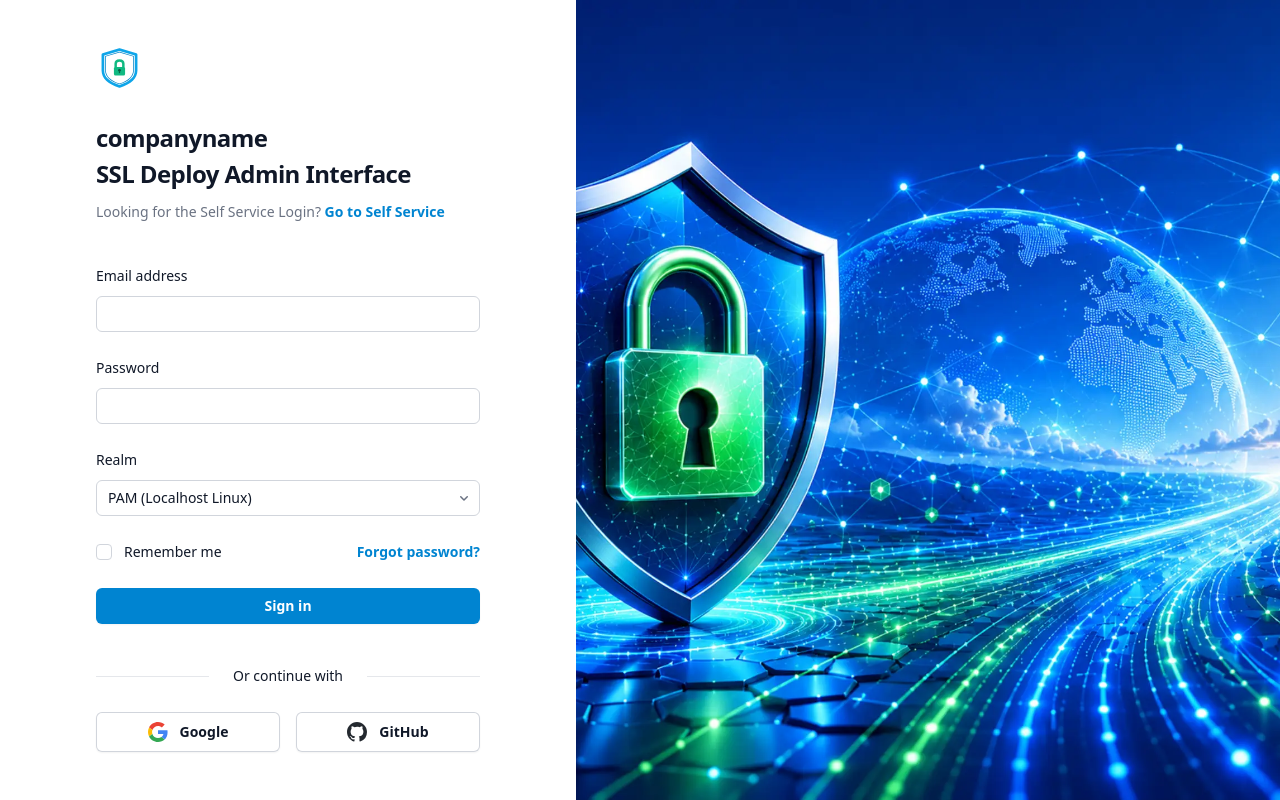
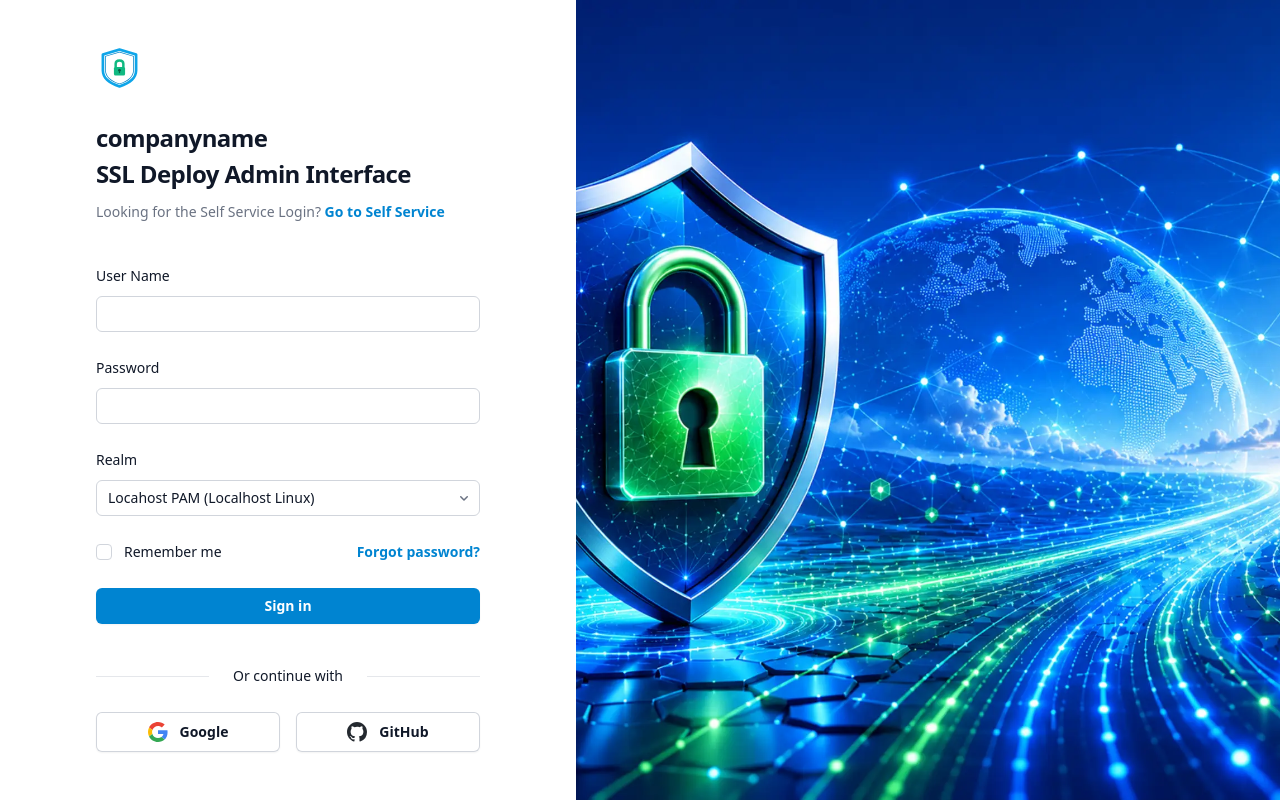
Before and after one commit to propstat-dev/ssldeploy, a Flask app: page /admin/ in a window 1280 px wide. Run offline with Flask 3, Linux system fonts and the light colour scheme; style sheets or scripts are compiled from the project's sources.

Commit message:
Aligns Admin Log-In Classes with User Log-In

```diff
--- a/ssldeploy/templates/admin/adminlogin.html
+++ b/ssldeploy/templates/admin/adminlogin.html
@@ -30,25 +30,25 @@
                 <div>
                 <form action="#" method="POST" class="space-y-6">
                     <div>
-                    <label for="email" class="block text-sm/6 font-medium text-gray-900 dark:text-gray-100">Email address</label>
+                    <label for="email" class="block text-sm/6 font-medium text-gray-900 dark:text-gray-100">User Name</label>
                     <div class="mt-2">
-                        <input id="email" type="email" name="email" required autocomplete="email" class="block w-full rounded-md bg-white px-3 py-1.5 text-base text-gray-900 outline-1 -outline-offset-1 outline-gray-300 placeholder:text-gray-400 focus:outline-2 focus:-outline-offset-2 focus:outline-indigo-600 sm:text-sm/6 dark:bg-white/5 dark:text-white dark:outline-white/10 dark:placeholder:text-gray-500 dark:focus:outline-indigo-500" />
+                        <input id="email" type="email" name="email" required autocomplete="email" class="loginformfieldemail" />
                     </div>
                     </div>
 
                     <div>
                     <label for="password" class="block text-sm/6 font-medium text-gray-900 dark:text-gray-100">Password</label>
                     <div class="mt-2">
-                        <input id="password" type="password" name="password" required autocomplete="current-password" class="block w-full rounded-md bg-white px-3 py-1.5 text-base text-gray-900 outline-1 -outline-offset-1 outline-gray-300 placeholder:text-gray-400 focus:outline-2 focus:-outline-offset-2 focus:outline-indigo-600 sm:text-sm/6 dark:bg-white/5 dark:text-white dark:outline-white/10 dark:placeholder:text-gray-500 dark:focus:outline-indigo-500" />
+                        <input id="password" type="password" name="password" required autocomplete="current-password" class="loginformfieldpassword" />
                     </div>
                     </div>
                     <div>
                     <label for="location" class="block text-sm/6 font-medium text-gray-900 dark:text-white">Realm</label>
                     <div class="mt-2 grid grid-cols-1">
                     <select id="location" name="location" class="col-start-1 row-start-1 w-full appearance-none rounded-md bg-white py-1.5 pr-8 pl-3 text-base text-gray-900 outline-1 -outline-offset-1 outline-gray-300 focus-visible:outline-2 focus-visible:-outline-offset-2 focus-visible:outline-indigo-600 sm:text-sm/6 dark:bg-white/5 dark:text-white dark:outline-white/10 dark:*:bg-gray-800 dark:focus-visible:outline-indigo-500">
-                        <option selected>PAM (Localhost Linux)</option>
-                        <option disabled>LDAP (Coming soon)</option>
-                        <option disabled>Active Directory</option>
+                        <option selected>Locahost PAM (Localhost Linux)</option>
+                        <option disabled>LDAP (coming soon)</option>
+                        <option disabled>Active Directory (coming soon)</option>
                     </select>
                     <svg viewBox="0 0 16 16" fill="currentColor" data-slot="icon" aria-hidden="true" class="pointer-events-none col-start-1 row-start-1 mr-2 size-5 self-center justify-self-end text-gray-500 sm:size-4 dark:text-gray-400">
                         <path d="M4.22 6.22a.75.75 0 0 1 1.06 0L8 8.94l2.72-2.72a.75.75 0 1 1 1.06 1.06l-3.25 3.25a.75.75 0 0 1-1.06 0L4.22 7.28a.75.75 0 0 1 0-1.06Z" clip-rule="evenodd" fill-rule="evenodd" />
```
